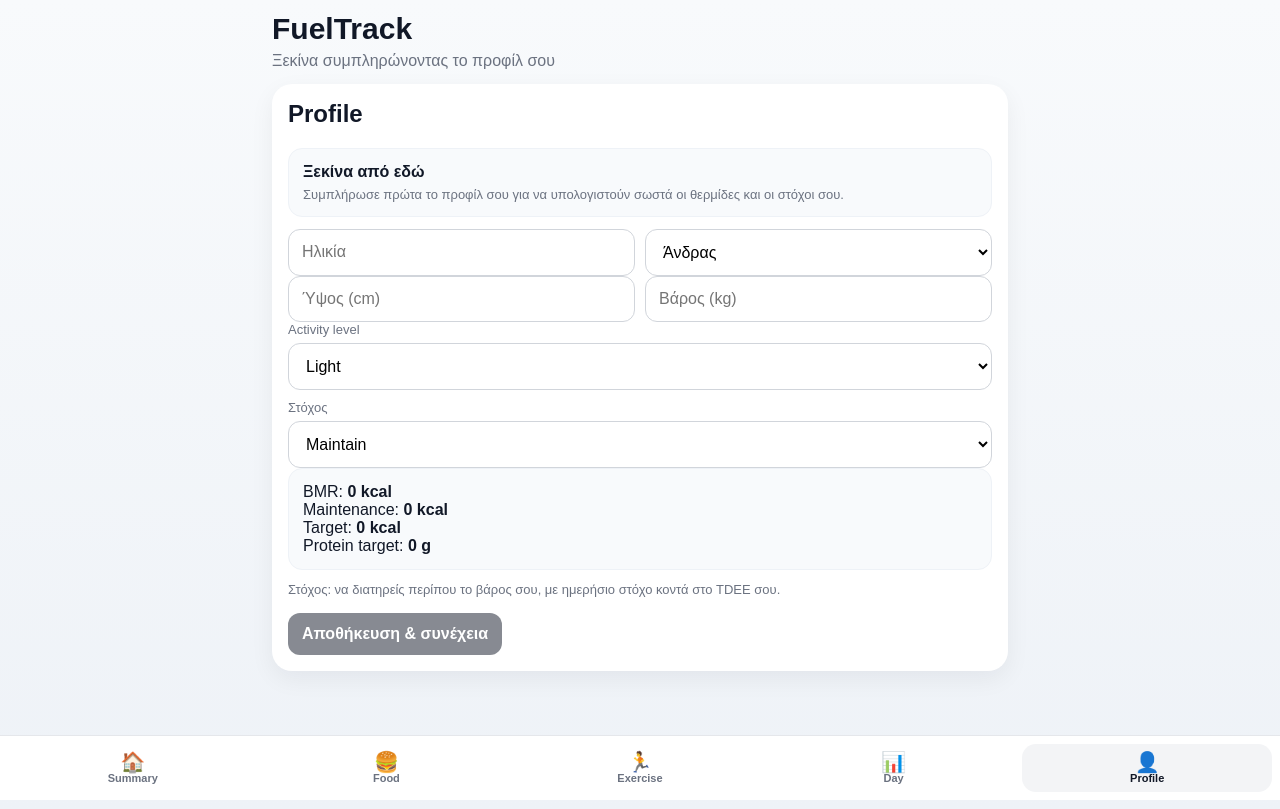
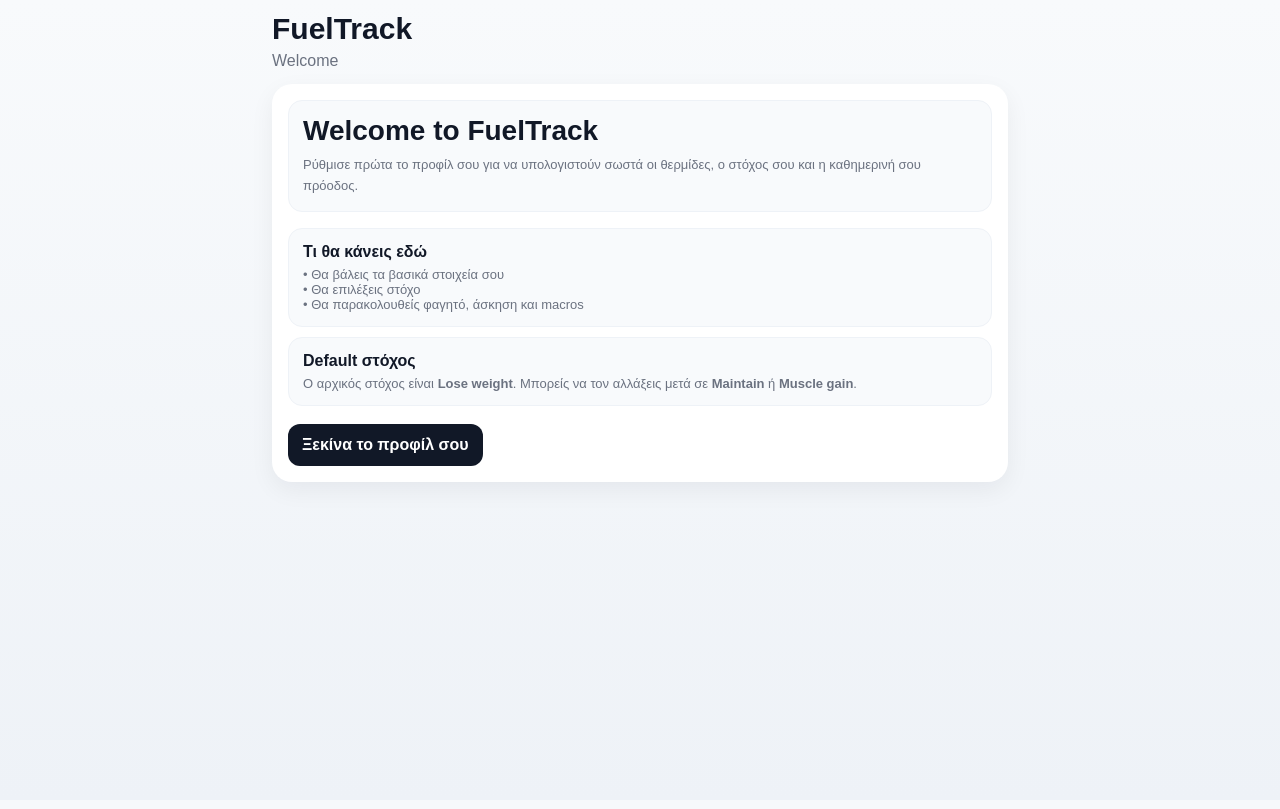
Before and after one commit to margeo/fueltrack, a React (Vite) app: page / in a window 1280 px wide. Built offline with nearby package versions, Linux system fonts and the light colour scheme.

Commit message:
Add welcome onboarding and default lose goal

```diff
--- a/src/App.jsx
+++ b/src/App.jsx
@@ -3,6 +3,7 @@ import BottomNav from "./components/BottomNav";
 import FabButton from "./components/FabButton";
 import QuickActionsModal from "./components/QuickActionsModal";
 import EditEntryModal from "./components/EditEntryModal";
+import WelcomeScreen from "./components/WelcomeScreen";
 import SummaryTab from "./components/tabs/SummaryTab";
 import FoodTab from "./components/tabs/FoodTab";
 import ExerciseTab from "./components/tabs/ExerciseTab";
@@ -34,7 +35,7 @@ export default function App() {
   const [height, setHeight] = useState(() => loadValue("ft_height", ""));
   const [weight, setWeight] = useState(() => loadValue("ft_weight", ""));
   const [activity, setActivity] = useState(() => loadValue("ft_activity", "1.4"));
-  const [goalType, setGoalType] = useState(() => loadValue("ft_goalType", "maintain"));
+  const [goalType, setGoalType] = useState(() => loadValue("ft_goalType", "lose"));
   const [targetWeightLoss, setTargetWeightLoss] = useState(() =>
     loadValue("ft_targetWeightLoss", "")
   );
@@ -64,6 +65,10 @@ export default function App() {
   const [customExerciseMinutes, setCustomExerciseMinutes] = useState("");
   const [customExerciseRate, setCustomExerciseRate] = useState("");
 
+  const [hasSeenWelcome, setHasSeenWelcome] = useState(() =>
+    loadValue("ft_hasSeenWelcome", "false") === "true"
+  );
+
   const profileComplete = useMemo(() => {
     return (
       String(age).trim() !== "" &&
@@ -76,13 +81,14 @@ export default function App() {
   }, [age, gender, height, weight, activity, goalType]);
 
   const [activeTab, setActiveTab] = useState(() => {
-    const savedTab = loadValue("ft_activeTab", "summary");
     const savedAge = loadValue("ft_age", "");
     const savedGender = loadValue("ft_gender", "male");
     const savedHeight = loadValue("ft_height", "");
     const savedWeight = loadValue("ft_weight", "");
     const savedActivity = loadValue("ft_activity", "1.4");
-    const savedGoalType = loadValue("ft_goalType", "maintain");
+    const savedGoalType = loadValue("ft_goalType", "lose");
+    const savedHasSeenWelcome = loadValue("ft_hasSeenWelcome", "false") === "true";
+    const savedTab = loadValue("ft_activeTab", "summary");
 
     const savedProfileComplete =
       String(savedAge).trim() !== "" &&
@@ -92,13 +98,12 @@ export default function App() {
       String(savedActivity).trim() !== "" &&
       String(savedGoalType).trim() !== "";
 
-    return savedProfileComplete ? savedTab : "profile";
+    if (!savedHasSeenWelcome) return "welcome";
+    if (!savedProfileComplete) return "profile";
+    return savedTab;
   });
 
-  useEffect(() => {
-    saveValue("ft_selectedDate", selectedDate);
-  }, [selectedDate]);
-
+  useEffect(() => saveValue("ft_selectedDate", selectedDate), [selectedDate]);
   useEffect(() => saveValue("ft_age", age), [age]);
   useEffect(() => saveValue("ft_gender", gender), [gender]);
   useEffect(() => saveValue("ft_height", height), [height]);
@@ -111,16 +116,23 @@ export default function App() {
   useEffect(() => saveJSON("ft_dailyLogs", dailyLogs), [dailyLogs]);
   useEffect(() => saveJSON("ft_recentFoods", recentFoods), [recentFoods]);
   useEffect(() => saveJSON("ft_favoriteFoodKeys", favoriteFoodKeys), [favoriteFoodKeys]);
+  useEffect(() => saveValue("ft_hasSeenWelcome", hasSeenWelcome ? "true" : "false"), [hasSeenWelcome]);
 
   useEffect(() => {
-    if (!profileComplete && activeTab !== "profile") {
+    if (!hasSeenWelcome && activeTab !== "welcome") {
+      setActiveTab("welcome");
+      return;
+    }
+
+    if (hasSeenWelcome && !profileComplete && activeTab !== "profile") {
       setActiveTab("profile");
       return;
     }
 
-    const tabToSave = profileComplete ? activeTab : "profile";
-    saveValue("ft_activeTab", tabToSave);
-  }, [activeTab, profileComplete]);
+    if (hasSeenWelcome && profileComplete) {
+      saveValue("ft_activeTab", activeTab);
+    }
+  }, [activeTab, hasSeenWelcome, profileComplete]);
 
   const currentDayLog = normalizeDayLog(dailyLogs[selectedDate]);
   const entries = currentDayLog.entries;
@@ -310,6 +322,11 @@ export default function App() {
     return favoriteFoodKeys.includes(key);
   }
 
+  function startOnboarding() {
+    setHasSeenWelcome(true);
+    setActiveTab("profile");
+  }
+
   function goToSummaryAfterProfile() {
     if (!profileComplete) return;
     setActiveTab("summary");
@@ -464,50 +481,47 @@ export default function App() {
     onContinue: goToSummaryAfterProfile
   };
 
+  const showWelcome = !hasSeenWelcome;
+  const showProfile = hasSeenWelcome && !profileComplete;
+  const appReady = hasSeenWelcome && profileComplete;
+
   return (
     <div className="app-shell">
       <div className="app-container">
         <div className="app-header">
           <h1>FuelTrack</h1>
           <p>
-            {!profileComplete
+            {showWelcome
+              ? "Welcome"
+              : showProfile
               ? "Ξεκίνα συμπληρώνοντας το προφίλ σου"
               : "Απλό, καθαρό working version"}
           </p>
         </div>
 
-        {!profileComplete && activeTab !== "profile" && (
-          <div className="card">
-            <div className="muted">
-              Συμπλήρωσε πρώτα το προφίλ σου για να υπολογιστούν σωστά οι στόχοι σου.
-            </div>
-          </div>
-        )}
+        {showWelcome && <WelcomeScreen onStart={startOnboarding} />}
+        {showProfile && <ProfileTab {...profileProps} />}
 
-        {activeTab === "summary" && <SummaryTab {...summaryProps} />}
-        {activeTab === "food" && <FoodTab {...foodProps} />}
-        {activeTab === "exercise" && <ExerciseTab {...exerciseProps} />}
-        {activeTab === "day" && <DayTab {...dayProps} />}
-        {activeTab === "profile" && <ProfileTab {...profileProps} />}
+        {appReady && activeTab === "summary" && <SummaryTab {...summaryProps} />}
+        {appReady && activeTab === "food" && <FoodTab {...foodProps} />}
+        {appReady && activeTab === "exercise" && <ExerciseTab {...exerciseProps} />}
+        {appReady && activeTab === "day" && <DayTab {...dayProps} />}
+        {appReady && activeTab === "profile" && <ProfileTab {...profileProps} />}
 
         <div style={{ height: 110 }} />
       </div>
 
-      {profileComplete && <FabButton onClick={() => setShowQuickActions(true)} />}
+      {appReady && <FabButton onClick={() => setShowQuickActions(true)} />}
 
-      <BottomNav
-        tabs={APP_TABS}
-        activeTab={activeTab}
-        onChange={(tab) => {
-          if (!profileComplete && tab !== "profile") {
-            setActiveTab("profile");
-            return;
-          }
-          setActiveTab(tab);
-        }}
-      />
+      {appReady && (
+        <BottomNav
+          tabs={APP_TABS}
+          activeTab={activeTab}
+          onChange={(tab) => setActiveTab(tab)}
+        />
+      )}
 
-      {showQuickActions && profileComplete && (
+      {showQuickActions && appReady && (
         <QuickActionsModal
           onClose={() => setShowQuickActions(false)}
           onOpenFood={() => {
--- /dev/null
+++ b/src/components/WelcomeScreen.jsx
@@ -0,0 +1,36 @@
+export default function WelcomeScreen({ onStart }) {
+  return (
+    <div className="card">
+      <div className="soft-box" style={{ marginBottom: 16 }}>
+        <div style={{ fontSize: 28, fontWeight: 800, marginBottom: 8 }}>Welcome to FuelTrack</div>
+        <div className="muted" style={{ lineHeight: 1.6 }}>
+          Ρύθμισε πρώτα το προφίλ σου για να υπολογιστούν σωστά οι θερμίδες, ο στόχος σου και η
+          καθημερινή σου πρόοδος.
+        </div>
+      </div>
+
+      <div className="stack-10">
+        <div className="soft-box">
+          <div style={{ fontWeight: 700, marginBottom: 6 }}>Τι θα κάνεις εδώ</div>
+          <div className="muted">• Θα βάλεις τα βασικά στοιχεία σου</div>
+          <div className="muted">• Θα επιλέξεις στόχο</div>
+          <div className="muted">• Θα παρακολουθείς φαγητό, άσκηση και macros</div>
+        </div>
+
+        <div className="soft-box">
+          <div style={{ fontWeight: 700, marginBottom: 6 }}>Default στόχος</div>
+          <div className="muted">
+            Ο αρχικός στόχος είναι <strong>Lose weight</strong>. Μπορείς να τον αλλάξεις μετά σε{" "}
+            <strong>Maintain</strong> ή <strong>Muscle gain</strong>.
+          </div>
+        </div>
+      </div>
+
+      <div className="action-row" style={{ marginTop: 18 }}>
+        <button className="btn btn-dark" onClick={onStart}>
+          Ξεκίνα το προφίλ σου
+        </button>
+      </div>
+    </div>
+  );
+}
--- a/src/components/tabs/ProfileTab.jsx
+++ b/src/components/tabs/ProfileTab.jsx
@@ -33,10 +33,10 @@ export default function ProfileTab({
 
       {!profileComplete && (
         <div className="soft-box" style={{ marginBottom: 12 }}>
-          <div style={{ fontWeight: 700, marginBottom: 6 }}>Ξεκίνα από εδώ</div>
+          <div style={{ fontWeight: 700, marginBottom: 6 }}>Συμπλήρωσε πρώτα το προφίλ σου</div>
           <div className="muted">
-            Συμπλήρωσε πρώτα το προφίλ σου για να υπολογιστούν σωστά οι θερμίδες και οι στόχοι
-            σου.
+            Μόλις βάλεις τα βασικά στοιχεία σου, το app θα υπολογίσει σωστά στόχο θερμίδων και
+            πρωτεΐνης.
           </div>
         </div>
       )}
@@ -90,8 +90,8 @@ export default function ProfileTab({
             Στόχος
           </div>
           <select className="input" value={goalType} onChange={(e) => setGoalType(e.target.value)}>
+            <option value="lose">Lose weight</option>
             <option value="maintain">Maintain</option>
-            <option value="lose">Lose weight</option>
             <option value="gain">Muscle gain</option>
           </select>
         </div>
@@ -145,11 +145,11 @@ export default function ProfileTab({
       </div>
 
       <div className="muted" style={{ marginTop: 12 }}>
+        {goalType === "lose" &&
+          "Στόχος: να τρως κάτω από το TDEE σου με ελεγχόμενο ημερήσιο έλλειμμα θερμίδων."}
+
         {goalType === "maintain" &&
           "Στόχος: να διατηρείς περίπου το βάρος σου, με ημερήσιο στόχο κοντά στο TDEE σου."}
-
-        {goalType === "lose" &&
-          "Στόχος: να τρως κάτω από το TDEE σου με ελεγχόμενο ημερήσιο έλλειμμα θερμίδων."}
 
         {goalType === "gain" &&
           "Στόχος: να υποστηρίζεις μυϊκή ανάπτυξη με περίπου 300 kcal πάνω από το TDEE σου και αυξημένη πρωτεΐνη."}
```
